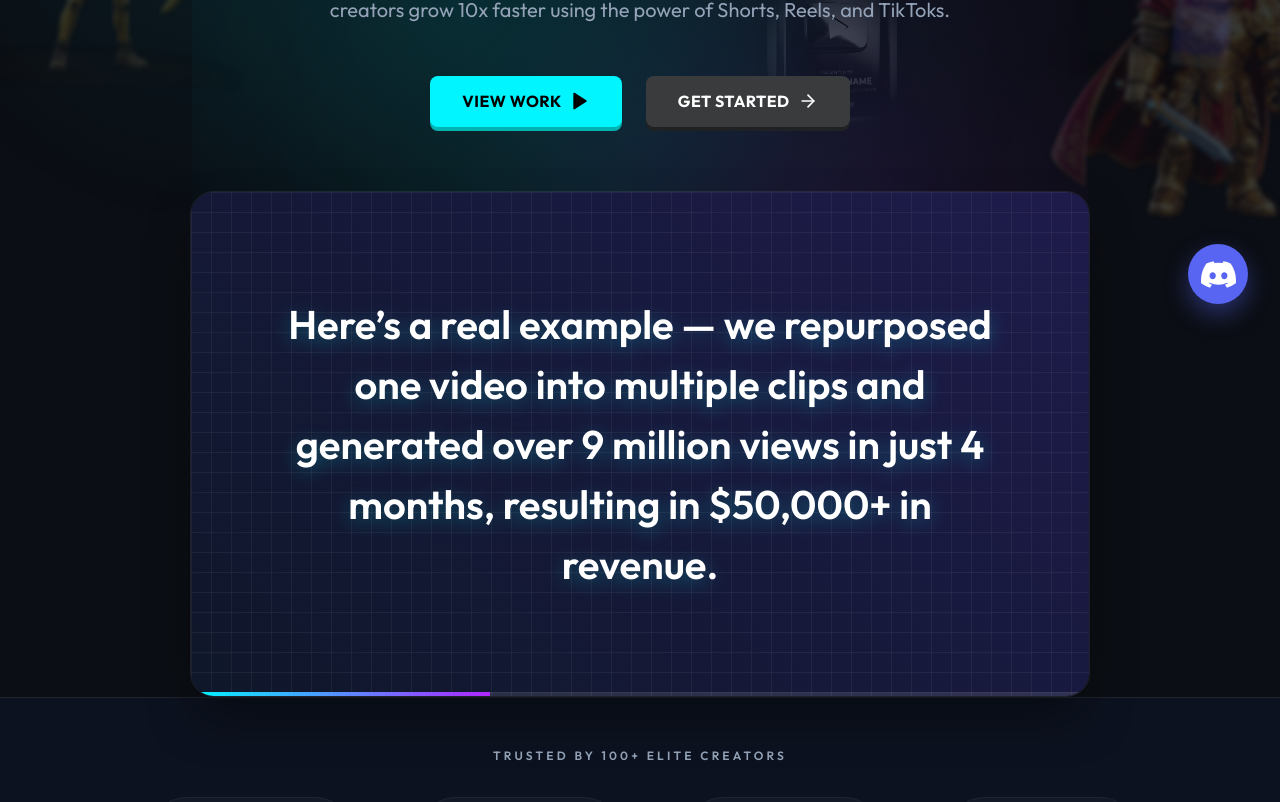
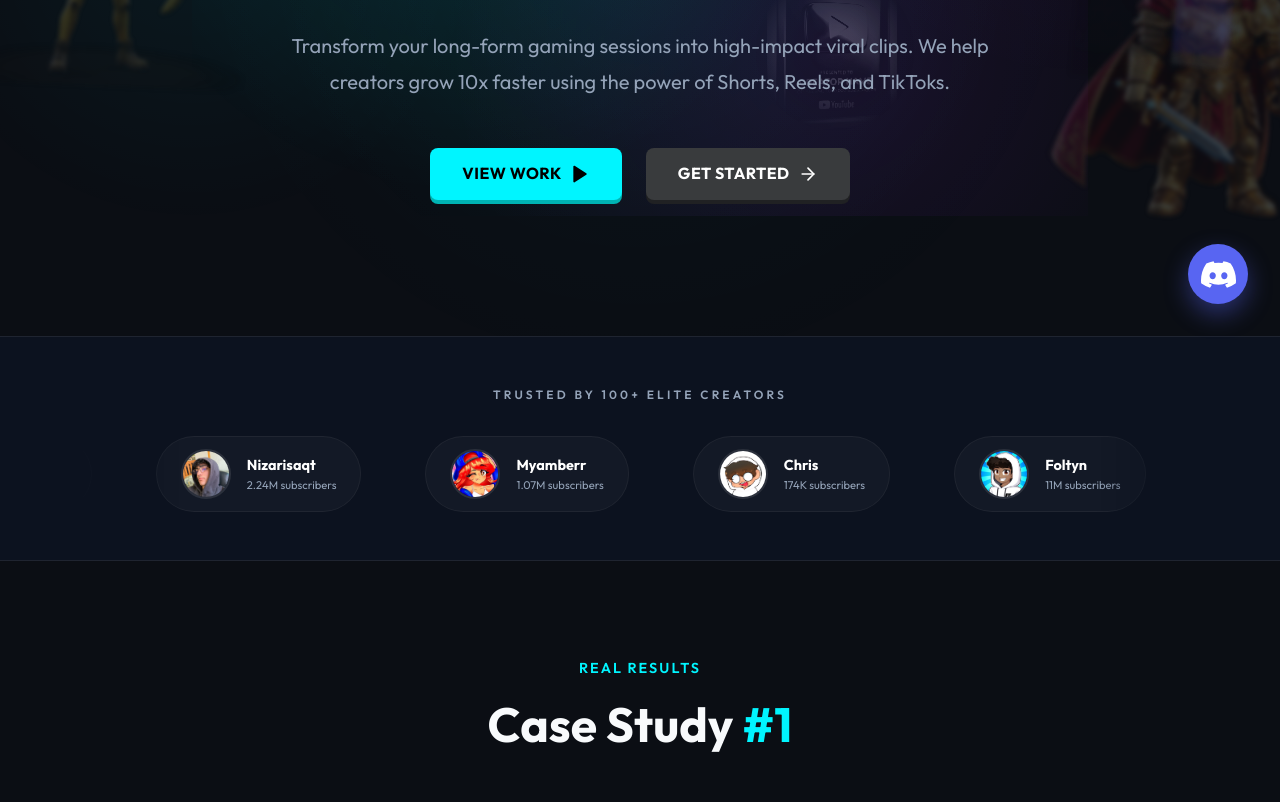
Before and after one commit to cforrcreate-hash/COCLIPPER, a React (Vite) app: page / in a window 1280 px wide. Shown: the part 464-1266 px from the top of the page. Built offline with nearby package versions, Linux system fonts and the light colour scheme.

Commit message:
Remove animated text video section and update experience to 5 years

```diff
--- a/src/components/Hero.jsx
+++ b/src/components/Hero.jsx
@@ -1,27 +1,9 @@
-import React, { useState, useEffect } from 'react';
+import React from 'react';
 import { ArrowRight, Play } from 'lucide-react';
 import ytLogo from '../assets/yt_logo.png';
 import './Hero.css';
 
 const Hero = () => {
-  const scriptLines = [
-    "We turn your long-form videos into high-performing short clips that actually drive results.",
-    "Here’s a real example — we repurposed one video into multiple clips and generated over 9 million views in just 4 months, resulting in $50,000+ in revenue.",
-    "This isn’t luck — it’s strategy.",
-    "With 5+ years of experience in both long-form and short-form content, we understand what makes people stop scrolling, watch, and engage.",
-    "We don’t just cut clips — we add storytelling, timing, and humor that AI alone can’t replicate.",
-    "If you want your content to reach more people and generate real results, we can make it happen."
-  ];
-
-  const [currentLine, setCurrentLine] = useState(0);
-
-  useEffect(() => {
-    const interval = setInterval(() => {
-      setCurrentLine((prev) => (prev + 1) % scriptLines.length);
-    }, 5000); // Change text every 5 seconds
-    return () => clearInterval(interval);
-  }, [scriptLines.length]);
-
   return (
     <section className="hero">
       <div className="hero-glow"></div>
@@ -44,27 +26,6 @@ const Hero = () => {
           </a>
         </div>
 
-        {/* Animated Script Display */}
-        <div className="hero-visual">
-          <div className="visual-placeholder">
-            <div className="animated-script-container">
-              {scriptLines.map((line, index) => (
-                <p
-                  key={index}
-                  className={`animated-script-text ${index === currentLine ? 'active' : ''}`}
-                >
-                  {line}
-                </p>
-              ))}
-            </div>
-            <div className="script-progress">
-              <div
-                className="script-progress-bar"
-                style={{ width: `${((currentLine + 1) / scriptLines.length) * 100}%` }}
-              ></div>
-            </div>
-          </div>
-        </div>
       </div>
     </section>
   );
--- a/src/components/Impact.jsx
+++ b/src/components/Impact.jsx
@@ -4,7 +4,7 @@ const Impact = () => {
   const stats = [
     { value: '10+', label: 'Happy Clients' },
     { value: '300+', label: 'Projects Completed' },
-    { value: '3', label: 'Years of Experience' },
+    { value: '5+', label: 'Years of Experience' },
   ];
 
   return (
```
